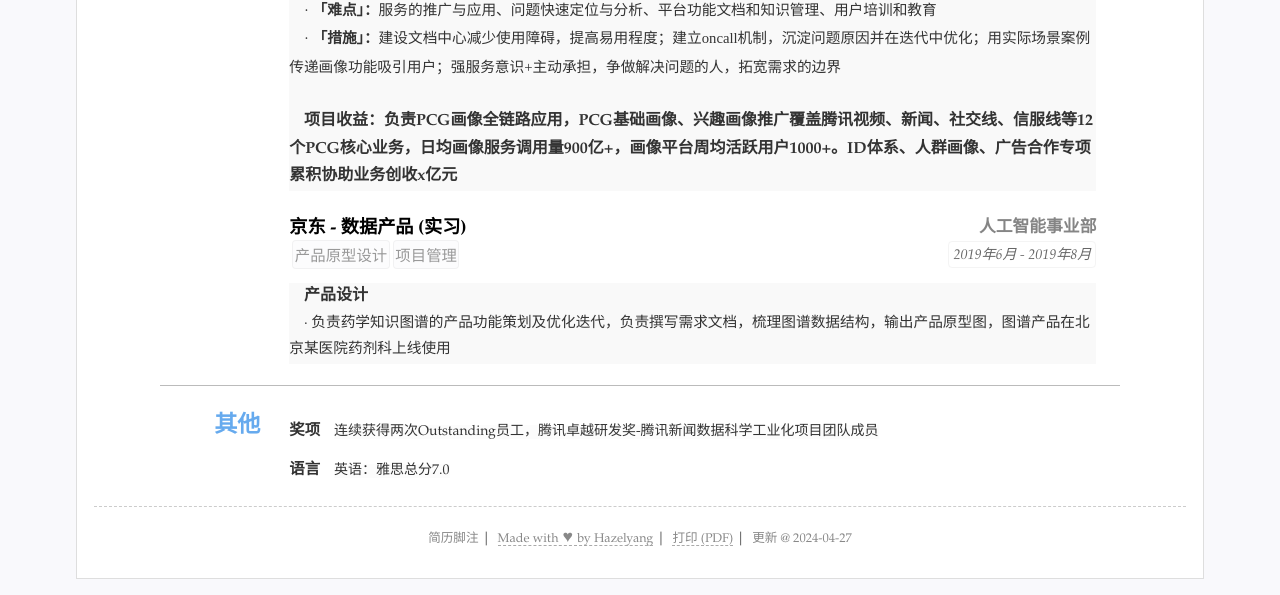
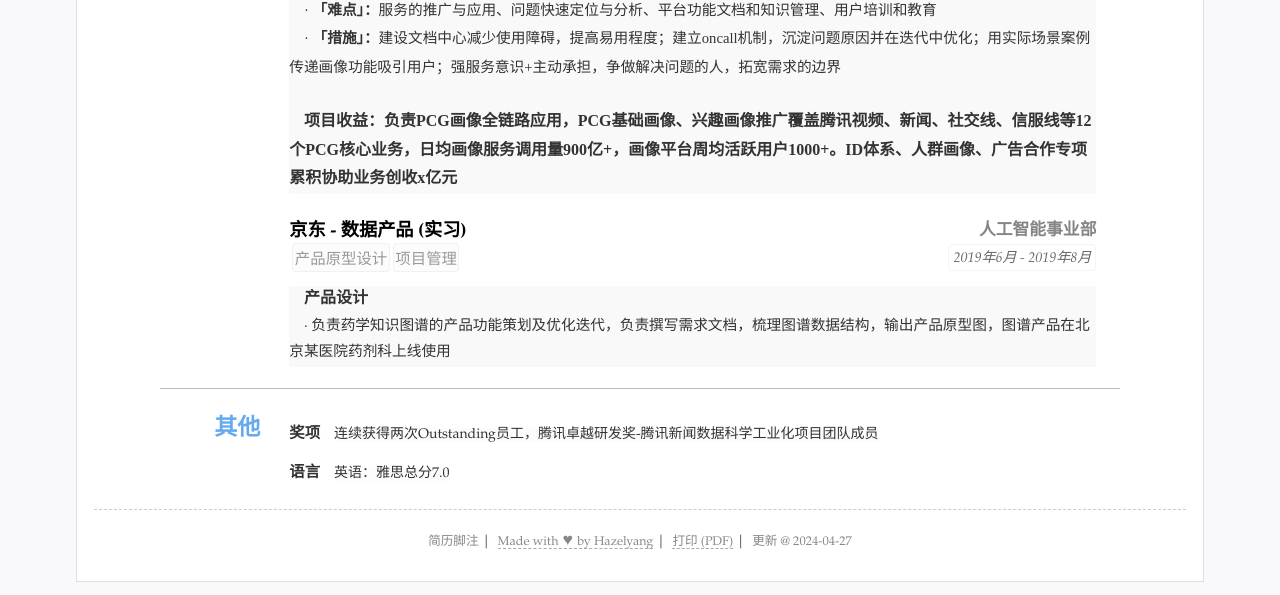
Before and after one commit to kuailexiaoshenxian/cn-wx-cv, a Jekyll site: the page built from index.html, in a window 1280 px wide. Shown: the part 1620-2215 px from the top of the page. Built offline with Jekyll 4.4.1, drawn with Linux system fonts in a browser that asks for light colours.

Commit message:
Update resume.yml

```diff
--- a/_data/resume.yml
+++ b/_data/resume.yml
@@ -123,7 +123,7 @@ main: #简历主要内容，
             · <strong>「难点」：</strong>服务的推广与应用、问题快速定位与分析、平台功能文档和知识管理、用户培训和教育 <br>  &nbsp &nbsp
             · <strong>「措施」：</strong>建设文档中心减少使用障碍，提高易用程度；建立oncall机制，沉淀问题原因并在迭代中优化；用实际场景案例传递画像功能吸引用户；强服务意识+主动承担，争做解决问题的人，拓宽需求的边界 </font><br>  &nbsp &nbsp
             <br>  &nbsp &nbsp
-            <font size=3><strong>项目收益：负责PCG画像全链路应用，PCG基础画像、兴趣画像推广覆盖腾讯视频、新闻、社交线、信服线等12个PCG核心业务，日均画像服务调用量900亿+，画像平台周均活跃用户1000+。ID体系、人群画像、广告合作专项累积协助业务创收x亿元 </strong></font>
+            <font face="楷体"><font size=3><strong>项目收益：负责PCG画像全链路应用，PCG基础画像、兴趣画像推广覆盖腾讯视频、新闻、社交线、信服线等12个PCG核心业务，日均画像服务调用量900亿+，画像平台周均活跃用户1000+。ID体系、人群画像、广告合作专项累积协助业务创收x亿元 </strong></font></font>
 
   - title: 京东 - 数据产品 (实习)
     sub:  人工智能事业部
```
